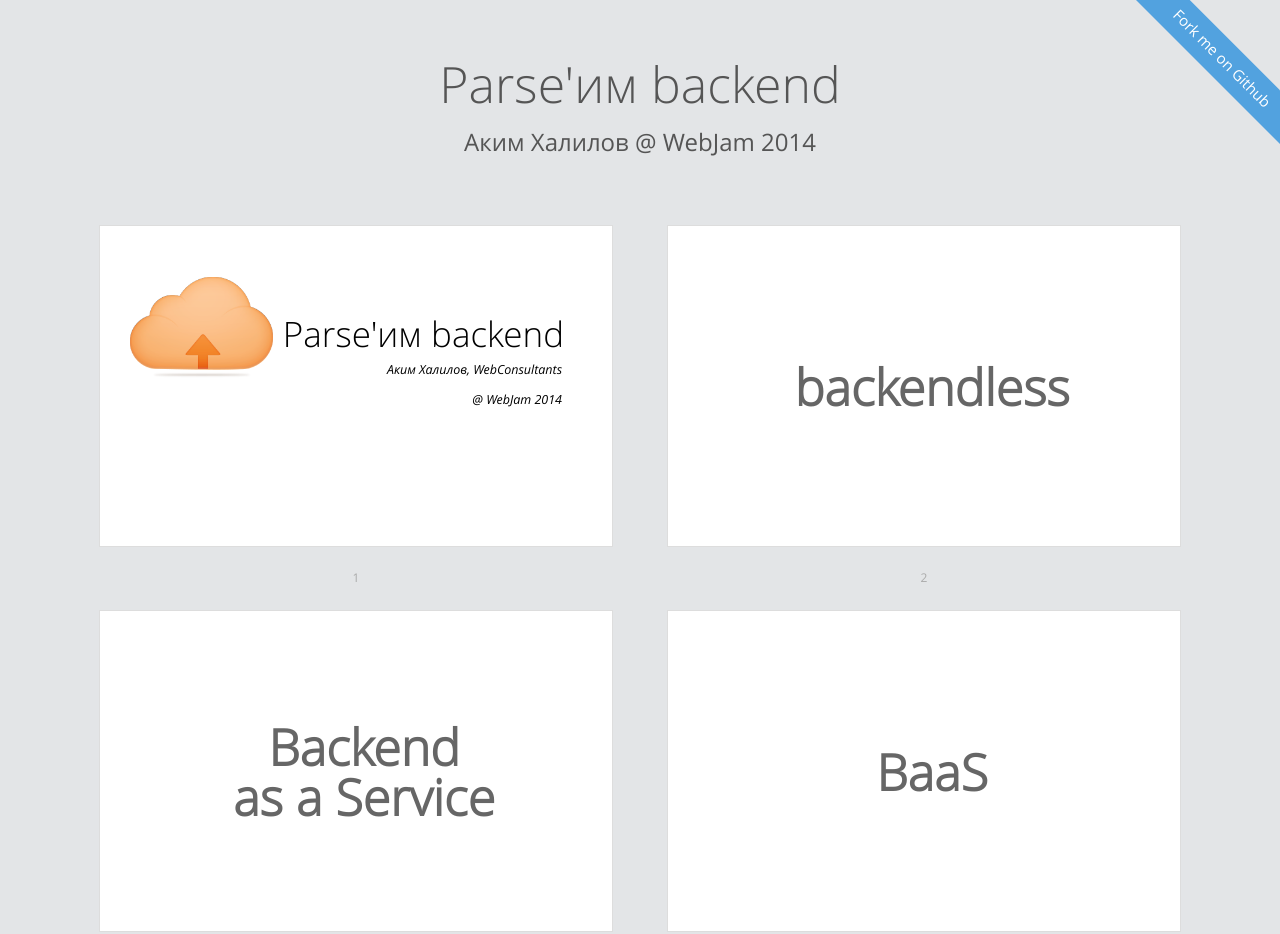
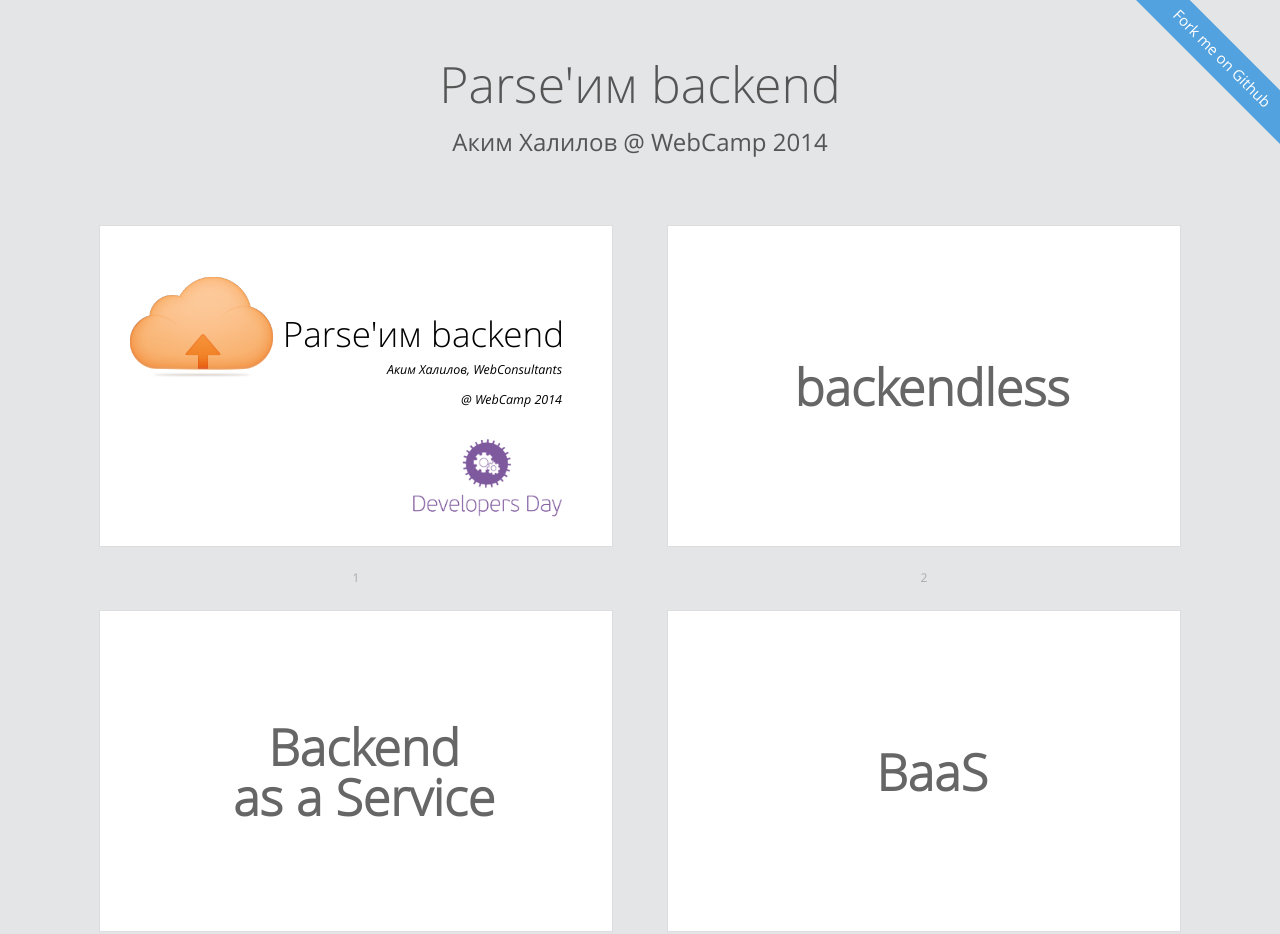
Before and after one commit to s-stude/talks, a website: page parse-backend-talk/index.html in a window 1280 px wide. Shown: the top 934 px of the page. Drawn offline with Linux system fonts and the light colour scheme.

Commit message:
Reverting back to WebCamp texts

```diff
--- a/parse-backend-talk/index.html
+++ b/parse-backend-talk/index.html
@@ -54,20 +54,20 @@
 <body class="list">
 <header class="caption">
     <h1>Parse'им backend</h1>
-    <p>Аким Халилов @ WebJam 2014</p>
+    <p>Аким Халилов @ WebCamp 2014</p>
 </header>
 <section class="slide cover" id="Cover">
     <div>
         <h2>Parse'им backend</h2>
         <p>Аким Халилов, WebConsultants</p>
-        <p>@ WebJam 2014</p>
+        <p>@ WebCamp 2014</p>
         <!--
             To apply styles to the certain slides
             set slide ID to get needed elements
             -->
         <style>
             #Cover {
-                background: url('pictures/parse_data_256.png') 50px 50px no-repeat, white;
+                background: url('pictures/parse_data_256.png') 50px 50px no-repeat, url('pictures/webcamp-logo.png') 620px 350px no-repeat, white;
                 background-size: 30%;
             }
 
@@ -704,6 +704,13 @@
             <li><a href="mailto:a@sstude.com">a@sstude.com</a></li>
             <li><a href="http://sstude.com/talks-webcamp-2014/">http://sstude.com/talks-webcamp-2014/</a></li>
         </ul>
+
+        <style>
+            #last {
+                background: url('pictures/webcamp-logo.png') 620px 350px no-repeat, white;
+                background-size: 30%;
+            }
+        </style>
     </div>
 </section>
 
```
